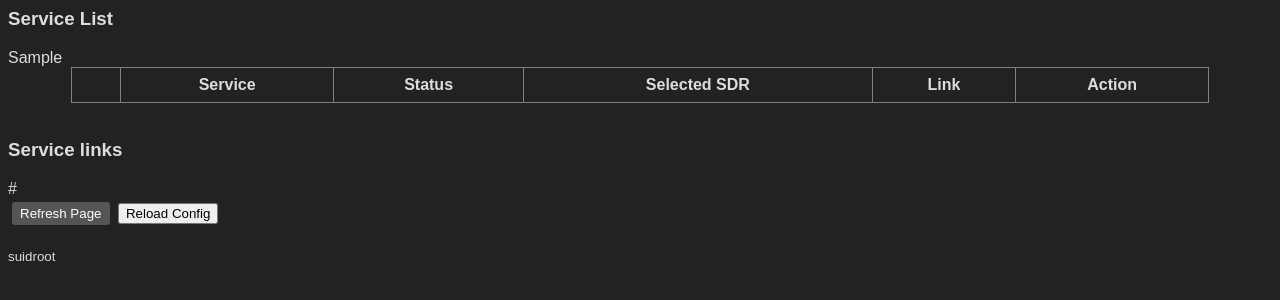
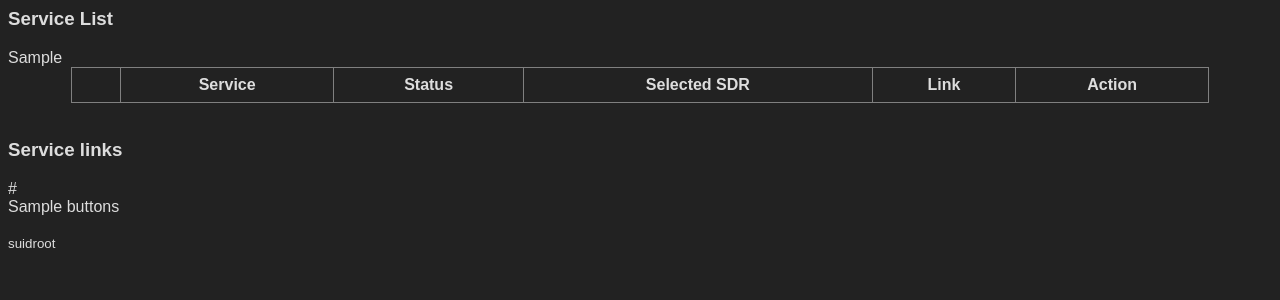
Before and after one commit to suidroot/signals_box, a Flask app: template signals_box_ctl/templates/index.html in a window 1280 px wide. Shown: the part 186-486 px from the top of the page. Run offline with Flask 3, Linux system fonts and the light colour scheme; the template is opened without the code that fills it: most values are stand-ins (such as "Sample title", 1, 10 or a date in 2020); lists and menus that the app fills with data are empty; parts of the project's set-up code (start-up, migrations or seed data) failed here and were passed over.

Commit message:
Update service config and move buttons to config

```diff
--- a/signals_box_ctl/app.py
+++ b/signals_box_ctl/app.py
@@ -16,6 +16,7 @@ This is a Flash app to manage SDR related services and applications
 import logging
 import logging.config
 import yaml
+import subprocess
 from flask import Flask, request, render_template
 from services import SystemdServiceManager, CliService, DockerService
 from usbs import UsbDevices
@@ -55,6 +56,8 @@ class SignalsManager:
             self.services = cfg['services']
             self.http_base_url = cfg['http_base_url']
             self.links = cfg['links']
+            self.buttons = cfg['buttons']
+
             self.systemd_svc_mgr = SystemdServiceManager()
             self.docker_svc_mgr = DockerService()
 
@@ -260,13 +263,13 @@ def render_service_toggles(redner_manager):
 
 
         if status == "unavailable":
-            color = "#f0f0f0"   # grey
+            color = "#2727F5"   # blue
         elif not status:
-            color = "#f8d7da"   # red
+            color = "#F52727"  # red #f8d7da
         elif status:
-            color = "#d4edda"   # green
+            color = "#27F527"   # green
         else:
-            color = "#f0f0f0"   # grey
+            color = "#2727F5"   # blue
 
         if redner_manager.services[service_id]['link']:
             link = f"<a href=\"{redner_manager.services[service_id]['link']}\" target=\"_blank\">{redner_manager.services[service_id]['description']}</a>"
@@ -295,6 +298,16 @@ def render_service_toggles(redner_manager):
 
     return ''.join(table_rows)
 
+def render_buttons(buttons):
+    # <button onClick="window.location.reload();" class="btn">Refresh Page</button>
+    #   <button type="submit" name="reload_config">Reload Config</button>
+    button_text = ""
+    for _, button_data in enumerate(buttons):
+        button_text += f"<button {button_data['command']} name={button_data['name']} class=\"btn\">{button_data['text']}</button>\n"
+    button_text += "</p>\n"
+
+    return button_text
+
 
 manager = SignalsManager()
 
@@ -322,6 +335,8 @@ def index():
         elif "reload_config" in request.form:
             output += "Reloading Config File"
             manager.load_config()
+        elif "shutdown" in request.form:
+            subprocess.run(["/usr/sbin/shutdown", "now"])
 
     links_table = ""
     links_table = '<p name="links">\n'
@@ -331,10 +346,12 @@ def index():
 
     service_rows = render_service_toggles(manager)
     sdrlist = render_sdr_list(usb_dev_list)
+    button_text = render_buttons(manager.buttons)
 
-    return render_template('index.html', cmd_output=output, sdrlist=sdrlist, service_rows=service_rows, links_table=links_table)
+    return render_template('index.html', cmd_output=output, sdrlist=sdrlist, \
+        service_rows=service_rows, links_table=links_table, buttons=button_text)
 
 if __name__ == "__main__":
     # 8080 is the same port that the original PHP page used.
     # Run with:  sudo python3 app.py
-    app.run(host="0.0.0.0", port=8080, debug=False)
+    app.run(host="0.0.0.0", port=8081, debug=False)
--- a/signals_box_ctl/config.yml
+++ b/signals_box_ctl/config.yml
@@ -12,15 +12,15 @@ services:
         current_status: false
         autostart: false
         require_sdr: false
-    darkice:
-        system_ctl_name: darkice.service
-        type: systemd
-        description: Darkice
-        link: null
-        configmethod: null          # no config method defined
-        current_status: false
-        autostart: false
-        require_sdr: false
+    # darkice:
+    #     system_ctl_name: darkice.service
+    #     type: systemd
+    #     description: Darkice
+    #     link: null
+    #     configmethod: null          # no config method defined
+    #     current_status: false
+    #     autostart: false
+    #     require_sdr: false
     kismet:
         system_ctl_name: kismet.service
         type: systemd
@@ -30,6 +30,7 @@ services:
         current_status: false
         autostart: false
         require_sdr: false
+    # If installed and systemd service
     # openwebex:
     #     type: systemd
     #     system_ctl_name: openwebrx.service
@@ -74,6 +75,20 @@ services:
         require_sdr: true
         link: null
 
+buttons:
+  - name: "refresh_page"
+    text: "Refresh Page"
+    command: "onClick=\"window.location.reload();\""
+  - name: "reload_config"
+    text: "Reload Config"
+    command: "type=\"submit\""
+  - name: "shutdown"
+    text: "Shutdown"
+    command: "type=\"submit\""
+  - name: "reboot"
+    text: "Reboot"
+    command: "type=\"submit\""
+
 links:
   - id: vnc
     url: "vnc://signals.local:5901"
--- a/signals_box_ctl/requirements.txt
+++ b/signals_box_ctl/requirements.txt
@@ -3,3 +3,7 @@ dbus-python
 pyusb
 pyrtlsdr
 docker
+gunicorn
+pyyaml
+setuptools
+wheel
--- a/signals_box_ctl/templates/index.html
+++ b/signals_box_ctl/templates/index.html
@@ -30,8 +30,7 @@
       <h3>Service links</h3>
       {{ links_table | safe }}
       <br/>
-      <button onClick="window.location.reload();" class="btn">Refresh Page</button>
-      <button type="submit" name="reload_config">Reload Config</button>
+      {{ buttons | safe }}
 
       <!--<button type="submit" name="reboot" class="btn">Reboot</button>
       <button type="submit" name="shutdown" class="btn">Shutdown</button>
--- /dev/null
+++ b/signals_box_ctl/wsgi.py
@@ -0,0 +1,4 @@
+from app import app
+
+if __name__ == "__main__":
+    app.run()
```
Also changed, not shown: signals_box_ctl/__init__.py (added), 1 other file.
